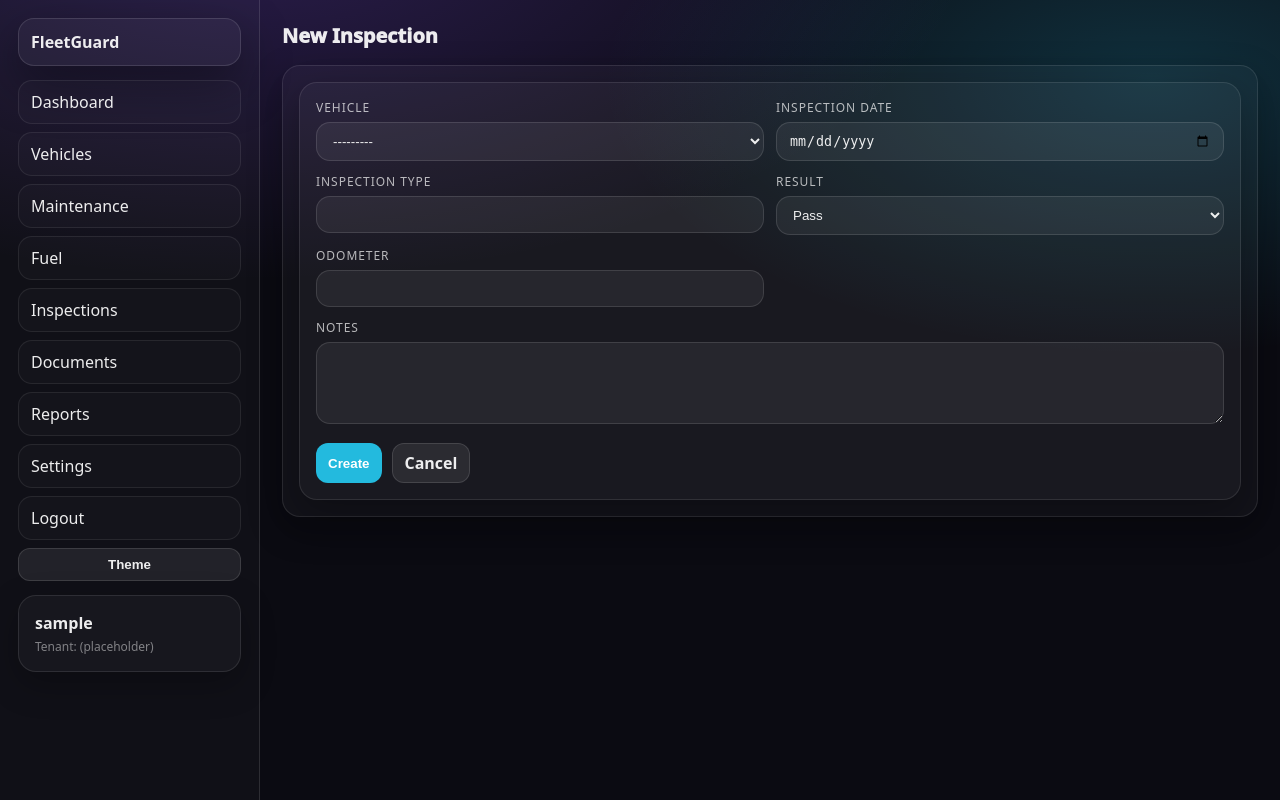
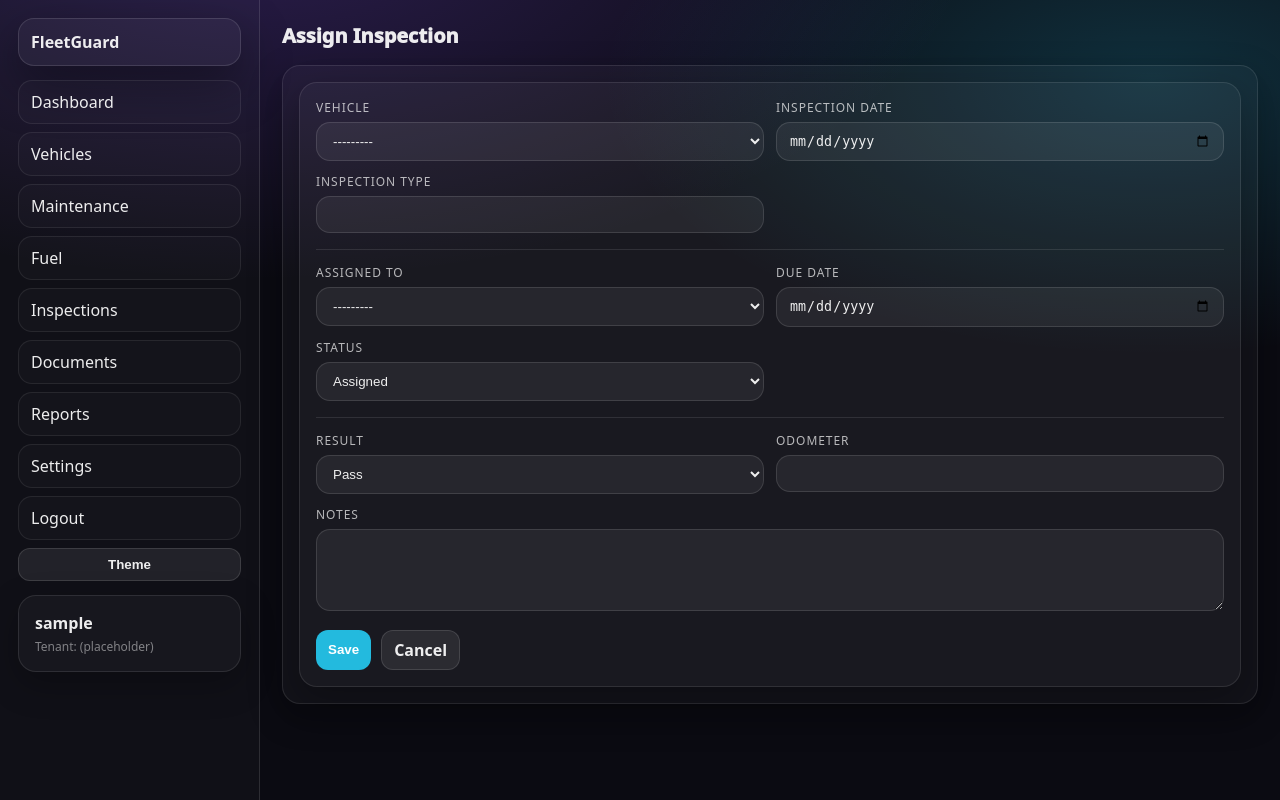
Before and after one commit to abyford453/FleetGuard, a Django app: page /inspections/new/ in a window 1280 px wide. Run offline with Django 4.2, Linux system fonts and the light colour scheme; the visitor is signed in with stand-in values (Sample User, id 1); data comes from the database, SQL or seed files in the repository; data that the repository does not hold is empty.

Commit message:
Inspections: assignment workflow + permissions (assign/complete) + filters

```diff
--- a/apps/inspections/forms.py
+++ b/apps/inspections/forms.py
@@ -7,21 +7,44 @@
         fields = [
             "vehicle",
             "inspection_date",
+            "due_date",
             "inspection_type",
+            "status",
+            "assigned_to",
             "result",
             "odometer",
             "notes",
         ]
         widgets = {
             "inspection_date": forms.DateInput(attrs={"type": "date"}),
+            "due_date": forms.DateInput(attrs={"type": "date"}),
             "notes": forms.Textarea(attrs={"rows": 4}),
         }
 
-    def __init__(self, *args, tenant=None, **kwargs):
+    def __init__(self, *args, tenant=None, user=None, **kwargs):
         super().__init__(*args, **kwargs)
+
+        # tenant-scoped vehicle dropdown
         if tenant is not None:
             self.fields["vehicle"].queryset = (
                 self.fields["vehicle"].queryset
                 .filter(tenant=tenant)
                 .order_by("unit_number", "year", "make", "model")
             )
+
+        # permission-based UI control
+        can_assign = bool(user and user.has_perm("inspections.assign_inspections"))
+        can_complete = bool(user and user.has_perm("inspections.complete_inspections"))
+
+        # If user can't assign: hide assignment controls and prevent changing workflow status freely
+        if not can_assign:
+            self.fields["assigned_to"].required = False
+            self.fields["assigned_to"].widget = forms.HiddenInput()
+            self.fields["due_date"].widget = forms.HiddenInput()
+            self.fields["status"].widget = forms.HiddenInput()
+
+        # If user can't complete: hide completion controls (result/odometer/notes)
+        if not can_complete:
+            self.fields["result"].widget = forms.HiddenInput()
+            self.fields["odometer"].widget = forms.HiddenInput()
+            self.fields["notes"].widget = forms.HiddenInput()
--- a/apps/inspections/views.py
+++ b/apps/inspections/views.py
@@ -1,9 +1,16 @@
 from django.contrib.auth.decorators import login_required
 from django.db.models import Q
 from django.shortcuts import get_object_or_404, redirect, render
+from django.utils import timezone
 
 from .forms import InspectionForm
 from .models import Inspection
+
+def _can_assign(user):
+    return user.has_perm("inspections.assign_inspections")
+
+def _can_complete(user):
+    return user.has_perm("inspections.complete_inspections")
 
 @login_required
 def inspection_list(request):
@@ -12,19 +19,32 @@
     qs = (
         Inspection.objects
         .filter(tenant=tenant)
-        .select_related("vehicle")
+        .select_related("vehicle", "assigned_to")
         .order_by("-inspection_date", "-created_at")
     )
 
     q = (request.GET.get("q") or "").strip()
     vehicle_id = (request.GET.get("vehicle") or "").strip()
     result = (request.GET.get("result") or "").strip()
+    status = (request.GET.get("status") or "").strip()
+    my = (request.GET.get("my") or "").strip()
+    overdue = (request.GET.get("overdue") or "").strip()
+
+    if my == "1":
+        qs = qs.filter(assigned_to=request.user)
 
     if vehicle_id:
         qs = qs.filter(vehicle_id=vehicle_id)
 
+    if status:
+        qs = qs.filter(status=status)
+
     if result:
         qs = qs.filter(result=result)
+
+    if overdue == "1":
+        today = timezone.localdate()
+        qs = qs.filter(due_date__isnull=False, due_date__lt=today).exclude(status=Inspection.STATUS_COMPLETED)
 
     if q:
         qs = qs.filter(
@@ -47,50 +67,109 @@
             "q": q,
             "vehicle_id": vehicle_id,
             "result": result,
+            "status": status,
+            "my": my,
+            "overdue": overdue,
             "vehicles": vehicles,
             "result_choices": Inspection.RESULT_CHOICES,
+            "status_choices": Inspection.STATUS_CHOICES,
+            "can_assign": _can_assign(request.user),
+            "can_complete": _can_complete(request.user),
+            "today": timezone.localdate(),
         },
     )
 
 @login_required
 def inspection_create(request):
     tenant = request.tenant
+    can_assign = _can_assign(request.user)
+    can_complete = _can_complete(request.user)
 
     if request.method == "POST":
-        form = InspectionForm(request.POST, tenant=tenant)
+        form = InspectionForm(request.POST, tenant=tenant, user=request.user)
         if form.is_valid():
             obj = form.save(commit=False)
             obj.tenant = tenant
             obj.created_by = request.user
+
+            # Enforce assignment rules
+            if not can_assign:
+                # If user can't assign, it becomes "my" inspection
+                obj.assigned_to = request.user
+                # Keep assigned/in_progress depending on whether they can complete
+                obj.status = Inspection.STATUS_IN_PROGRESS if can_complete else Inspection.STATUS_ASSIGNED
+
+            # If user can't complete, prevent setting completed status
+            if not can_complete and obj.status == Inspection.STATUS_COMPLETED:
+                obj.status = Inspection.STATUS_ASSIGNED
+
             obj.save()
             return redirect("inspections:list")
     else:
-        form = InspectionForm(tenant=tenant)
+        form = InspectionForm(tenant=tenant, user=request.user)
 
-    return render(request, "inspections/form.html", {"form": form, "mode": "create"})
+    return render(
+        request,
+        "inspections/form.html",
+        {"form": form, "mode": "create", "can_assign": can_assign, "can_complete": can_complete},
+    )
 
 @login_required
 def inspection_update(request, pk: int):
     tenant = request.tenant
     obj = get_object_or_404(Inspection, pk=pk, tenant=tenant)
 
+    can_assign = _can_assign(request.user)
+    can_complete = _can_complete(request.user)
+
+    # If not assign-capable, only allow editing if it's assigned to them
+    if not can_assign:
+        if obj.assigned_to_id != request.user.id:
+            # view-only redirect
+            return redirect("inspections:list")
+
     if request.method == "POST":
-        form = InspectionForm(request.POST, instance=obj, tenant=tenant)
+        form = InspectionForm(request.POST, instance=obj, tenant=tenant, user=request.user)
         if form.is_valid():
-            form.save()
+            updated = form.save(commit=False)
+
+            # Enforce assignment rules
+            if not can_assign:
+                updated.assigned_to = obj.assigned_to or request.user
+                updated.due_date = obj.due_date
+                # Don't allow status changes except moving toward completion if they can complete
+                updated.status = obj.status
+
+            # Enforce completion rules
+            if not can_complete:
+                updated.result = obj.result
+                updated.odometer = obj.odometer
+                updated.notes = obj.notes
+                if updated.status == Inspection.STATUS_COMPLETED:
+                    updated.status = obj.status
+
+            updated.save()
             return redirect("inspections:list")
     else:
-        form = InspectionForm(instance=obj, tenant=tenant)
+        form = InspectionForm(instance=obj, tenant=tenant, user=request.user)
 
-    return render(request, "inspections/form.html", {"form": form, "mode": "edit", "obj": obj})
+    return render(
+        request,
+        "inspections/form.html",
+        {"form": form, "mode": "edit", "obj": obj, "can_assign": can_assign, "can_complete": can_complete},
+    )
 
 @login_required
 def inspection_delete(request, pk: int):
     tenant = request.tenant
     obj = get_object_or_404(Inspection, pk=pk, tenant=tenant)
 
+    # Only assign-capable users can delete (keeps audit integrity)
+    if not _can_assign(request.user):
+        return redirect("inspections:list")
+
     if request.method == "POST":
         obj.delete()
         return redirect("inspections:list")
 
-    return render(request, "inspections/form.html", {"mode": "delete", "obj": obj})
+    return render(request, "inspections/form.html", {"mode": "delete", "obj": obj, "can_assign": True})
--- a/templates/inspections/form.html
+++ b/templates/inspections/form.html
@@ -1,6 +1,6 @@
 {% extends "base.html" %}
 {% block page_title %}
-  {% if mode == "create" %}New Inspection{% elif mode == "edit" %}Edit Inspection{% else %}Delete Inspection{% endif %}
+  {% if mode == "create" %}{% if can_assign %}Assign Inspection{% else %}New Inspection{% endif %}{% elif mode == "edit" %}Inspection{% else %}Delete Inspection{% endif %}
 {% endblock %}
 {% block page_subtitle %}{% endblock %}
 {% block content %}
@@ -11,6 +11,7 @@
   .grid .full{grid-column:1 / -1;}
   label{display:block;font-size:12px;letter-spacing:.08em;text-transform:uppercase;opacity:.75;margin-bottom:6px;}
   input,select,textarea{width:100%;}
+  .section{margin-top:16px;padding-top:14px;border-top:1px solid rgba(255,255,255,.10);}
   .actions{display:flex;gap:10px;flex-wrap:wrap;margin-top:14px;}
   .btn{display:inline-flex;align-items:center;gap:8px;padding:8px 12px;border-radius:12px;border:1px solid rgba(255,255,255,.12);text-decoration:none;}
   .btn.primary{border-color:rgba(37,214,255,.35);}
@@ -22,7 +23,7 @@
 <div class="panel">
   {% if mode == "delete" %}
     <p>Are you sure you want to delete this inspection?</p>
-    <p class="muted"><strong>{{ obj.inspection_date }}</strong> — {{ obj.vehicle }} — {{ obj.get_result_display }}</p>
+    <p class="muted"><strong>{{ obj.inspection_date }}</strong> — {{ obj.vehicle }} — {{ obj.get_status_display }}</p>
 
     <form method="post">
       {% csrf_token %}
@@ -50,26 +51,49 @@
           <label for="{{ form.inspection_type.id_for_label }}">Inspection Type</label>
           {{ form.inspection_type }}
         </div>
+      </div>
 
+      {% if can_assign %}
+        <div class="section">
+          <div class="grid">
+            <div>
+              <label for="{{ form.assigned_to.id_for_label }}">Assigned To</label>
+              {{ form.assigned_to }}
+            </div>
+            <div>
+              <label for="{{ form.due_date.id_for_label }}">Due Date</label>
+              {{ form.due_date }}
+            </div>
+            <div>
+              <label for="{{ form.status.id_for_label }}">Status</label>
+              {{ form.status }}
+            </div>
+          </div>
+        </div>
+      {% endif %}
+
+      {% if can_complete %}
+        <div class="section">
+          <div class="grid">
             <div>
               <label for="{{ form.result.id_for_label }}">Result</label>
               {{ form.result }}
             </div>
-
             <div>
               <label for="{{ form.odometer.id_for_label }}">Odometer</label>
               {{ form.odometer }}
             </div>
-
             <div class="full">
               <label for="{{ form.notes.id_for_label }}">Notes</label>
               {{ form.notes }}
             </div>
           </div>
+        </div>
+      {% endif %}
 
       <div class="actions">
         <button class="btn primary" type="submit">
-          {% if mode == "create" %}Create{% else %}Save Changes{% endif %}
+          {% if mode == "create" %}Save{% else %}Save Changes{% endif %}
         </button>
         <a class="btn" href="{% url 'inspections:list' %}">Cancel</a>
       </div>
```
Also changed, not shown: apps/inspections/models.py (+41 -3 lines), templates/inspections/list.html (+58 -11 lines), apps/inspections/migrations/0002_alter_inspection_options_inspection_assigned_to_and_more.py (added). Lines whose indentation alone changed are shown as unchanged.
